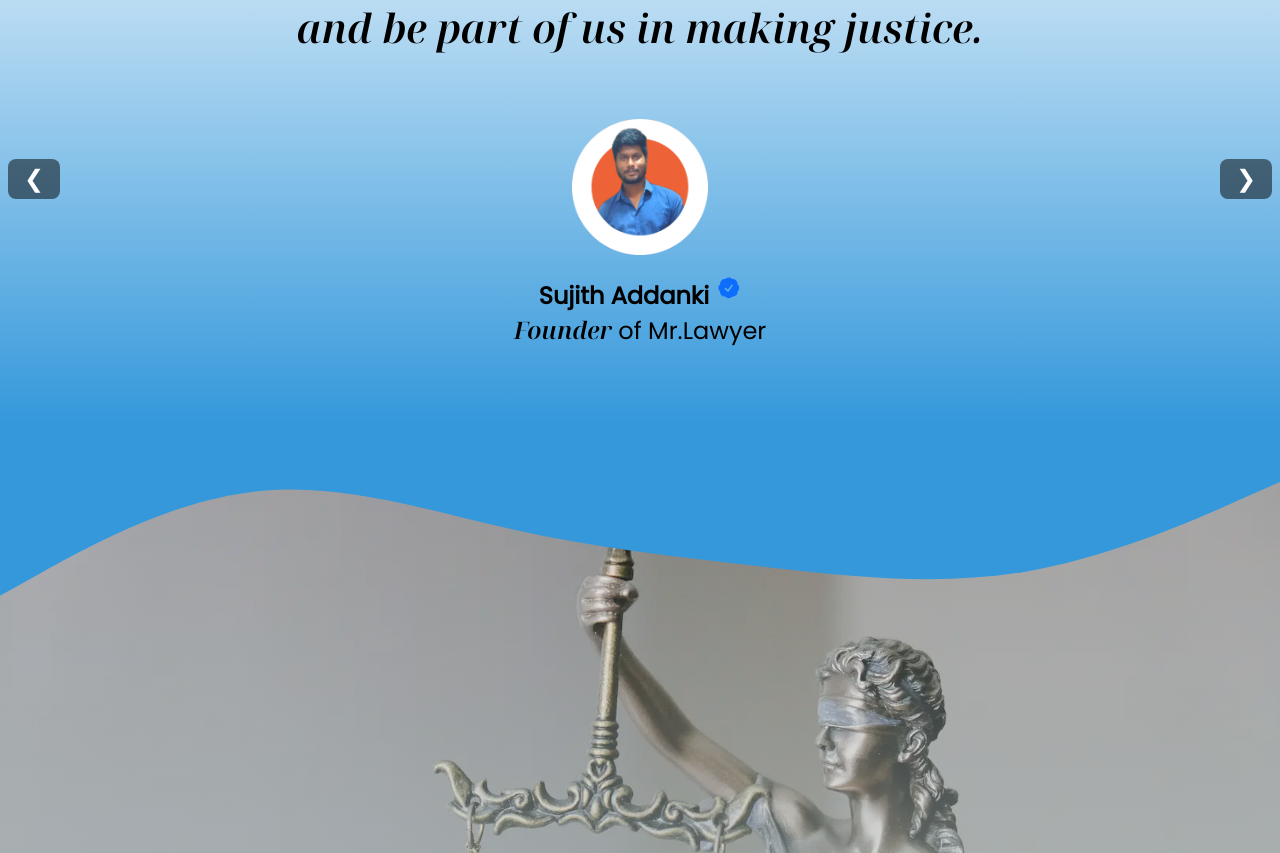
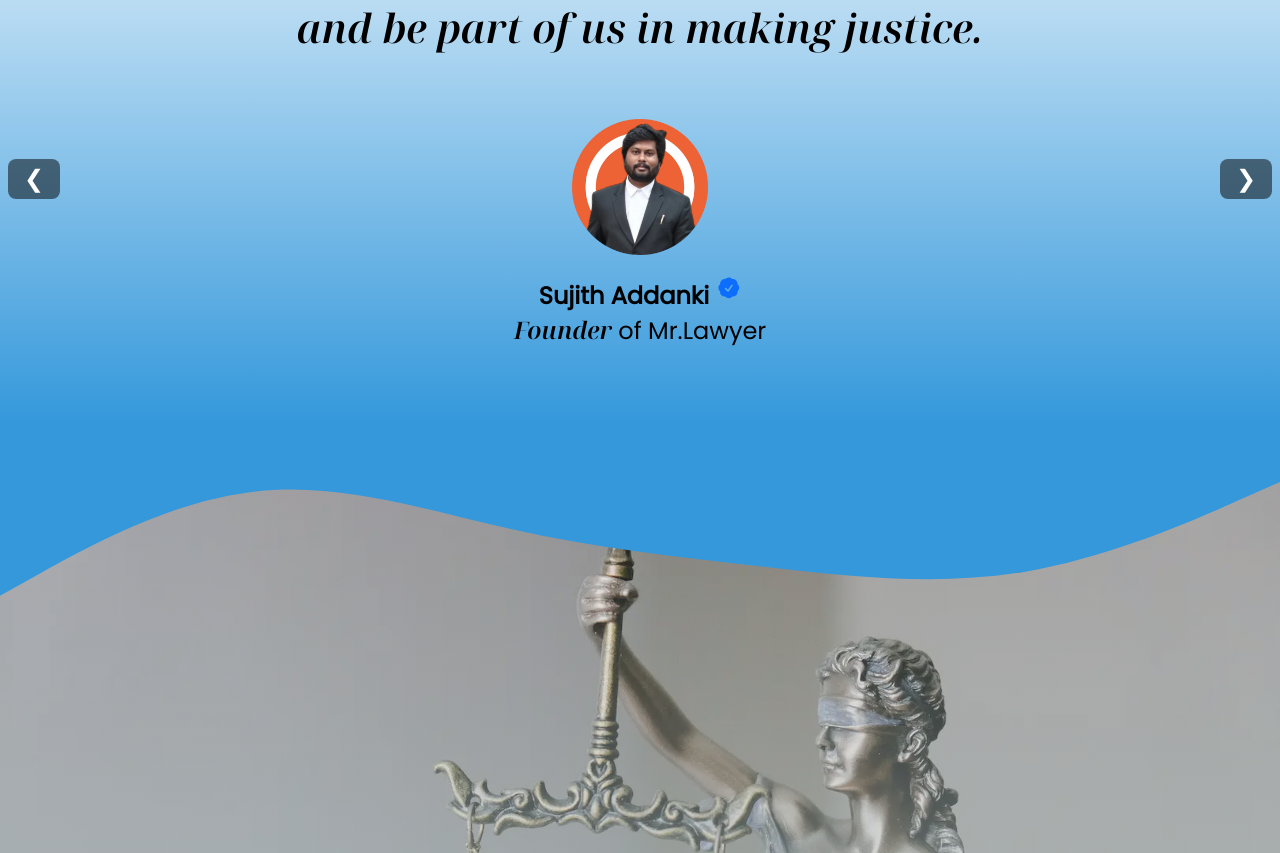
Before and after one commit to pavanbhaskardev/mr.lawyer, a plain HTML site: page index.html in a window 1280 px wide. Shown: the part 3812-4665 px from the top of the page. Drawn offline with nearby package versions, Linux system fonts and the light colour scheme.

Commit message:
chore: updated founder image

```diff
--- a/index.html
+++ b/index.html
@@ -329,7 +329,7 @@
 
               <figure>
                 <img
-                  src="images/founder.png"
+                  src="images/founder.webp"
                   alt="founder image"
                   class="message-pic"
                 />
```
Also changed, not shown: images/founder.png (deleted), images/founder.webp (added).
